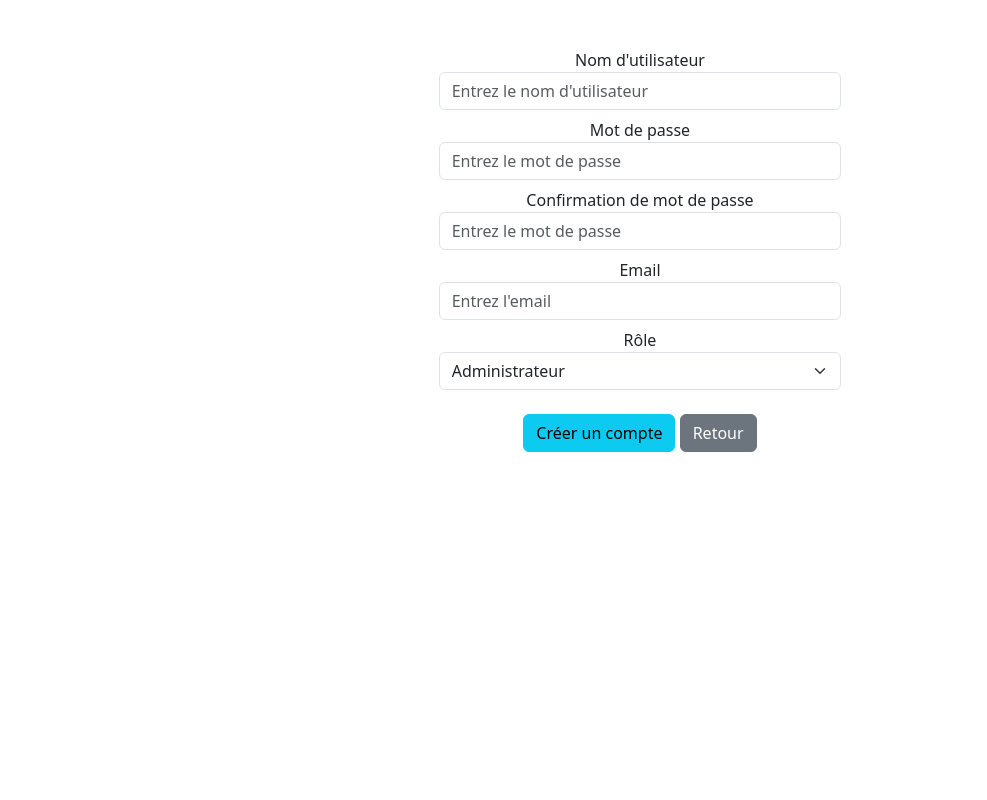
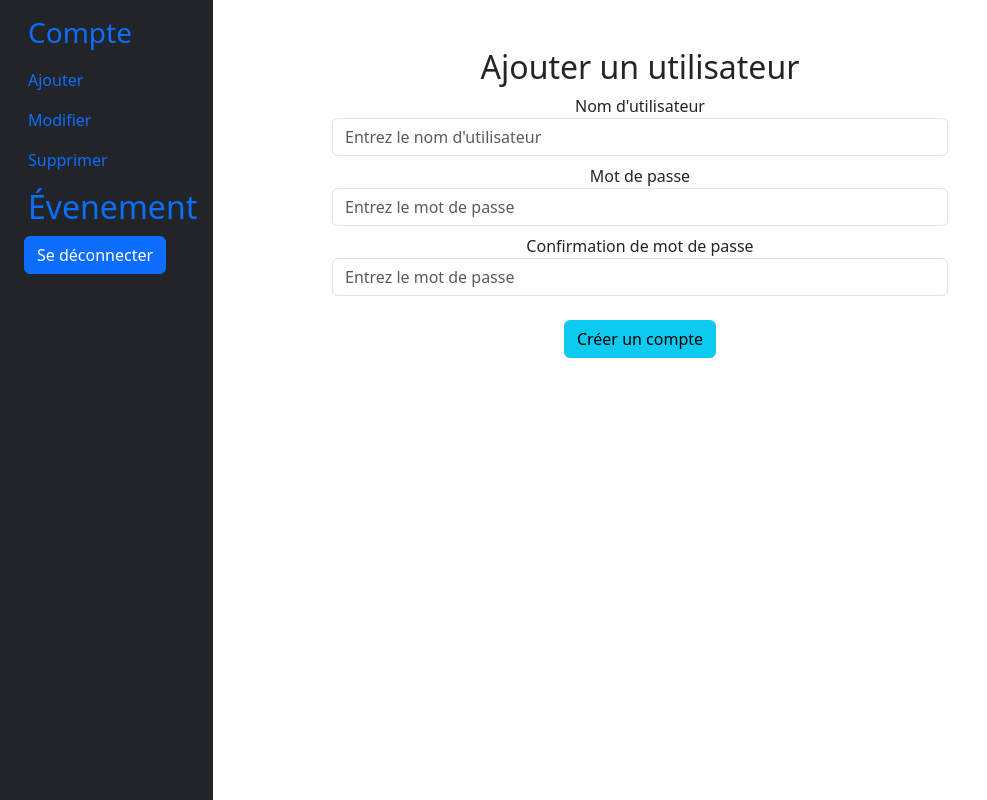
Before and after one commit to Maath3211/web3-2023, a PHP site: page /compte/creerCompte.php in a window 1280 px wide. Shown: the whole page, without its empty margins (0-987 px from the left). Run offline with PHP 8.4, Linux system fonts and the light colour scheme; the visitor is signed in with stand-in values (Sample User, id 1).

Commit message:
parametre en cours

```diff
--- /dev/null
+++ b/Mi-session/compte/creerCompte.php
@@ -0,0 +1,193 @@
+<?php session_start() ?>
+
+<!DOCTYPE html>
+<html lang="fr-ca">
+
+<head>
+    <meta charset="UTF-8">
+    <meta name="viewport" content="width=device-width, initial-scale=1.0">
+    <link rel="stylesheet" href="../css/style.css">
+    <link href="https://cdn.jsdelivr.net/npm/bootstrap@5.3.1/dist/css/bootstrap.min.css" rel="stylesheet" integrity="sha384-4bw+/aepP/YC94hEpVNVgiZdgIC5+VKNBQNGCHeKRQN+PtmoHDEXuppvnDJzQIu9" crossorigin="anonymous">
+
+    <title>Créer un compte</title>
+</head>
+
+<body>
+    <?php
+    if ($_SESSION['connexion'] == true) {
+    ?>
+
+
+
+        <div id="container" class="container-fluid">
+            <div class="row">
+
+            <div class="col-auto col-md-3 col-xl-2 px-sm-2 px-0 bg-dark">
+            <div class="d-flex flex-column align-items-center align-items-sm-start px-3 pt-2 text-white min-vh-100">
+                <!-- <a href="/" class="d-flex align-items-center pb-3 mb-md-0 me-md-auto text-white text-decoration-none">
+                        <span class="fs-5 d-none d-sm-inline">Menu</span>
+                    </a> -->
+                <ul class="nav nav-pills flex-column mb-sm-auto mb-0 align-items-center align-items-sm-start" id="menu">
+
+                    <li class="nav-item">
+                        <!-- <a href="#" class="nav-link align-middle px-0">
+                                <i class="fs-4 bi-house"></i> <span class="ms-1 d-none d-sm-inline">Home</span>
+                            </a> -->
+                    </li>
+
+                    <li>
+                        <a href="#submenu1" data-bs-toggle="collapse" class="nav-link px-0 align-middle">
+                            <i class="fs-4 bi-speedometer2"></i>
+                            <h3 class="ms-1 d-none d-sm-inline">Compte</h3>
+                        </a>
+                        <ul class="collapse show nav flex-column ms-1" id="submenu1" data-bs-parent="#menu">
+                            <li class="w-100">
+                                <a href="" class="nav-link px-0"> <span class="d-none d-sm-inline"> Ajouter</span></a>
+                            </li>
+
+                            <li>
+                                <a href="#" class="nav-link px-0"> <span class="d-none d-sm-inline">Modifier</span></a>
+                            </li>
+                            <li>
+                                <a href="#" class="nav-link px-0"> <span class="d-none d-sm-inline">Supprimer</span></a>
+                            </li>
+                        </ul>
+                    </li>
+
+                    <a href="#submenu2" data-bs-toggle="collapse" class="nav-link px-0 align-middle ">
+                        <i class="fs-4 bi-bootstrap"></i>
+                        <h2 class="ms-1 d-none d-sm-inline">Évenement</h2>
+                    </a>
+                    <ul class="collapse nav flex-column ms-1" id="submenu2" data-bs-parent="#menu">
+
+                        <li class="w-100">
+                            <a href="#" class="nav-link px-0"> <span class="d-none d-sm-inline">Voir</span></a>
+                        </li>
+                        <li>
+                            <a href="#" class="nav-link px-0"> <span class="d-none d-sm-inline">Ajouter</span></a>
+                        </li>
+                        <li>
+                            <a href="#" class="nav-link px-0"> <span class="d-none d-sm-inline">Modifier</span></a>
+                        </li>
+                        <li>
+                            <a href="#" class="nav-link px-0"> <span class="d-none d-sm-inline">Supprimer</span></a>
+                        </li>
+                    </ul>
+                    </li>
+                    <form action="../deconnexion.php ?>" method="POST">
+                        <button type="submit" class="btn btn-primary btnDecon">Se déconnecter</button>
+                    </form>
+                </ul>
+                </li>
+
+            </div>
+        </div>
+
+
+
+
+
+
+
+                <div class="col-6 offset-1 py-5 text-center">
+                <h2 >Ajouter un utilisateur</h2>
+                    <form action="<?php echo htmlspecialchars($_SERVER["PHP_SELF"]); ?>" method="POST">
+                        <div class="form-group">
+                            <label for="nom">Nom d'utilisateur</label>
+                            <input type="text" class="form-control" name="nom" placeholder="Entrez le nom d'utilisateur">
+                        </div>
+                        <div class="form-group mt-2">
+                            <label for="password">Mot de passe</label>
+                            <input type="password" class="form-control" name="password" placeholder="Entrez le mot de passe">
+                        </div>
+                        <div class="form-group mt-2">
+                            <label for="passwordConf">Confirmation de mot de passe</label>
+                            <input type="password" class="form-control" name="passwordConf" placeholder="Entrez le mot de passe">
+                        </div>
+                        <!-- <div class="form-group mt-2">
+                        <label for="email">Email</label>
+                        <input type="email" class="form-control" name="email" placeholder="Entrez l'email">
+                    </div> -->
+                        <br>
+                        <button type="submit" class="btn btn-info">Créer un compte</button>
+                    </form>
+
+                <?php
+                if ($_SERVER["REQUEST_METHOD"] == "POST") {
+                    $erreur = false;
+                    if (empty($_POST['nom'])) {
+                        $erreur = true;
+                        echo "Le nom est requis <br>";
+                    }
+                    if (empty($_POST['password'])) {
+                        $erreur = true;
+                        echo "Le mot de passe est requis <br>";
+                    }
+                    if (empty($_POST['passwordConf'])) {
+                        $erreur = true;
+                        echo "La confirmation de mot de passe est requise <br>";
+                    }
+                    // if (empty($_POST['email'])) {
+                    //     $erreur = true;
+                    //     echo "L'email est requis <br>";
+                    // }
+                    $pass = $_POST['password'];
+                    $passConf = $_POST['passwordConf'];
+                    if ($pass !== $passConf) {
+                        $erreur = true;
+                        echo "Les mots de passes ne sont pas les même <br>";
+                    }
+
+                    if ($erreur == false) {
+                        $nom = $_POST['nom'];
+                        $pass = $_POST['password'];
+                        $pass = "'" . sha1($pass, false) . "'";
+                        $email = NULL; //$_POST['email'];
+                        $userIndispo = false;
+
+                        $servername = "localhost";
+                        $username = "root";
+                        $password = "root";
+                        $db = "smileyface";
+                        // Create connection
+                        $conn = new mysqli($servername, $username, $password, $db);
+                        // Check connection
+                        if ($conn->connect_error) {
+                            die("Connection failed: " . $conn->connect_error);
+                        }
+                        $conn->query('SET NAMES utf8');
+                        $sql   =   "INSERT INTO `usagers` (`id`, `username`, `email`, `password`)
+                    VALUES (NULL, '$nom', '$email', $pass);";
+
+                        $sqlCheck   =   "SELECT   username FROM   usagers";
+                        $result   =   $conn->query($sqlCheck);
+                        if ($result->num_rows   >   0) {
+                            while ($row   =   $result->fetch_assoc()) {
+                                if ($nom === $row["username"])
+                                    $userIndispo = true;
+                            }
+
+                            if ($userIndispo == false) {
+                                if (mysqli_query($conn,    $sql)) {
+                                    $_SESSION['connexion'] = true;
+                                    header("Location: index.php");
+                                    exit();
+                                } else {
+                                    echo    "Error:    "    .    $sql    .    "<br>"    .    mysqli_error($conn);
+                                }
+                            } else echo '<h4 class="rouge font-weight-bold">Nom d\'utilisateur déja utilisé</h4>';
+                            $conn->close();
+                        }
+                    }
+                }
+            }
+                ?>
+                </div>
+            </div>
+        </div>
+
+
+        <script src="https://cdn.jsdelivr.net/npm/bootstrap@5.3.1/dist/js/bootstrap.bundle.min.js" integrity="sha384-HwwvtgBNo3bZJJLYd8oVXjrBZt8cqVSpeBNS5n7C8IVInixGAoxmnlMuBnhbgrkm" crossorigin="anonymous"></script>
+</body>
+
+</html>
--- a/Mi-session/creerCompte.php
+++ /dev/null
@@ -1,118 +0,0 @@
-<?php session_start() ?>
-
-<!DOCTYPE html>
-<html lang="fr-ca">
-
-<head>
-    <meta charset="UTF-8">
-    <meta name="viewport" content="width=device-width, initial-scale=1.0">
-    <link href="https://cdn.jsdelivr.net/npm/bootstrap@5.3.1/dist/css/bootstrap.min.css" rel="stylesheet" integrity="sha384-4bw+/aepP/YC94hEpVNVgiZdgIC5+VKNBQNGCHeKRQN+PtmoHDEXuppvnDJzQIu9" crossorigin="anonymous">
-
-    <title>Créer un compte</title>
-</head>
-
-<body>
-<?php
-    if ($_SESSION['connexion'] == true) {
-    ?>
-    <div id="container" class="container-fluid">
-        <div class="row text-center py-5">
-            <div class="col-4 offset-4">
-
-                <form action="<?php echo htmlspecialchars($_SERVER["PHP_SELF"]); ?>" method="POST">
-                    <div class="form-group">
-                        <label for="nom">Nom d'utilisateur</label>
-                        <input type="text" class="form-control" name="nom" placeholder="Entrez le nom d'utilisateur">
-                    </div>
-                    <div class="form-group mt-2">
-                        <label for="password">Mot de passe</label>
-                        <input type="password" class="form-control" name="password" placeholder="Entrez le mot de passe">
-                    </div>
-                    <div class="form-group mt-2">
-                        <label for="passwordConf">Confirmation de mot de passe</label>
-                        <input type="password" class="form-control" name="passwordConf" placeholder="Entrez le mot de passe">
-                    </div>
-                    <div class="form-group mt-2">
-                        <label for="email">Email</label>
-                        <input type="email" class="form-control" name="email" placeholder="Entrez l'email">
-                    </div>
-                    <div class="form-group">
-                        <label for="role" class="mt-2">Rôle</label>
-                        <select name="role" class="form-select">
-                            <option value="Administrateur">Administrateur</option>
-                            <option value="Assistant">Assistant</option>
-                        </select>
-                    </div>
-                    <br>
-                    <button type="submit" class="btn btn-info">Créer un compte</button>
-                    <a href="parametre.php" class="btn btn-secondary">Retour</a>
-                </form>
-
-                <?php
-                if ($_SERVER["REQUEST_METHOD"] == "POST") {
-                    $erreur = false;
-                    if (empty($_POST['nom'])) {
-                        $erreur = true;
-                        echo "Le nom est requis <br>";
-                    }
-                    if (empty($_POST['password'])) {
-                        $erreur = true;
-                        echo "Le mot de passe est requis <br>";
-                    }
-                    if (empty($_POST['passwordConf'])) {
-                        $erreur = true;
-                        echo "La confirmation de mot de passe est requise <br>";
-                    }
-                    if (empty($_POST['email'])) {
-                        $erreur = true;
-                        echo "L'email est requis <br>";
-                    }
-                    $pass = $_POST['password'];
-                    $passConf = $_POST['passwordConf'];
-                    if ($pass !== $passConf) {
-                        $erreur = true;
-                        echo "Les mots de passes ne sont pas les même <br>";
-                    }
-
-                    if ($erreur == false) {
-                        $nom = $_POST['nom'];
-                        $pass = $_POST['password'];
-                        $pass = "'" . sha1($pass, false) . "'";
-                        $email = $_POST['email'];
-
-
-                        $servername = "localhost";
-                        $username = "root";
-                        $password = "root";
-                        $db = "smileyface";
-                        // Create connection
-                        $conn = new mysqli($servername, $username, $password, $db);
-                        // Check connection
-                        if ($conn->connect_error) {
-                            die("Connection failed: " . $conn->connect_error);
-                        }
-                        $conn->query('SET NAMES utf8');
-                        $sql   =   "INSERT INTO `usagers` (`id`, `username`, `email`, `password`, `role`)
-                    VALUES (NULL, '$nom', '$email', $pass, '');";
-
-                        if (mysqli_query($conn,    $sql)) {
-                            $_SESSION['connexion'] = true;
-                            header("Location: index.php");
-                            exit();
-                        } else {
-                            echo    "Error:    "    .    $sql    .    "<br>"    .    mysqli_error($conn);
-                        }
-                        $conn->close();
-                    }
-                }
-            }
-                ?>
-            </div>
-        </div>
-    </div>
-
-
-    <script src="https://cdn.jsdelivr.net/npm/bootstrap@5.3.1/dist/js/bootstrap.bundle.min.js" integrity="sha384-HwwvtgBNo3bZJJLYd8oVXjrBZt8cqVSpeBNS5n7C8IVInixGAoxmnlMuBnhbgrkm" crossorigin="anonymous"></script>
-</body>
-
-</html>
--- a/Mi-session/css/style.css
+++ b/Mi-session/css/style.css
@@ -13,7 +13,7 @@
     right: 150px;
     top: 10px;
 }
-#rouge{
+.rouge{
     color: red;
 }
 
@@ -21,3 +21,8 @@
     font-size: 30px;
     margin-bottom: 1%;
 }
+
+#btnDecon{
+    position: fixed;
+    bottom: 30px;
+}
```
Also changed, not shown: Mi-session/connexion.php (+13 -2 lines), Mi-session/deconnexion.php (added, +22 -0 lines), Mi-session/parametre.php (+70 -15 lines), Mi-session/evenement/afficher.php (added), Mi-session/evenement/ajouter.php (added), Mi-session/evenement/modifier.php (added), Mi-session/evenement/supprimer.php (added).
